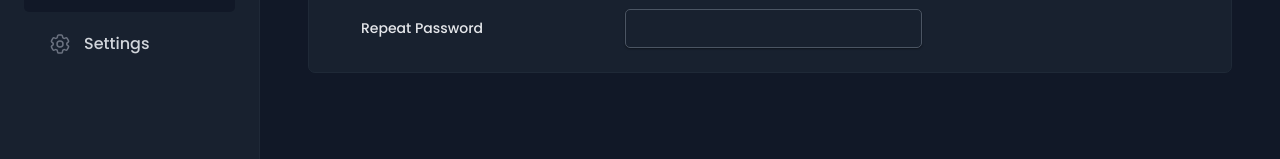
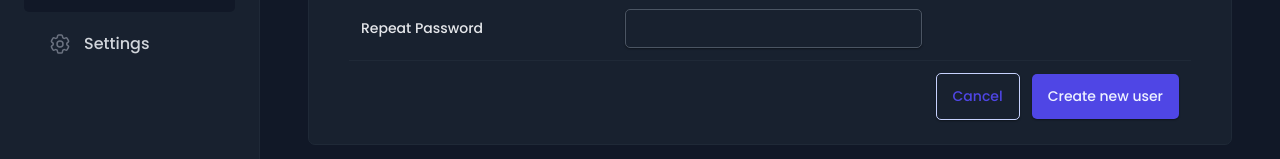
Before and after one commit to Onyeneke-AC/hotel-management-system, a React (Vite) app: page /users in a window 1280 px wide. Shown: the part 371-530 px from the top of the page. Built offline with nearby package versions, Linux system fonts and the light colour scheme; a web font is replaced by a local one.

Commit message:
placing the buttons in the sign up form

```diff
--- a/src/features/authentication/SignupForm.jsx
+++ b/src/features/authentication/SignupForm.jsx
@@ -1,3 +1,4 @@
+import Button from "../../ui/Button";
 import Form from "../../ui/Form";
 import FormRow from "../../ui/FormRow";
 import Input from "../../ui/Input";
@@ -20,6 +21,13 @@ function SignupForm() {
       <FormRow label="Repeat Password">
         <Input type="password" id="passwordConfirm" />
       </FormRow>
+
+      <FormRow>
+        <Button variation="secondary" type="reset">
+          Cancel
+        </Button>
+        <Button>Create new user</Button>
+      </FormRow>
     </Form>
   );
 }
```
